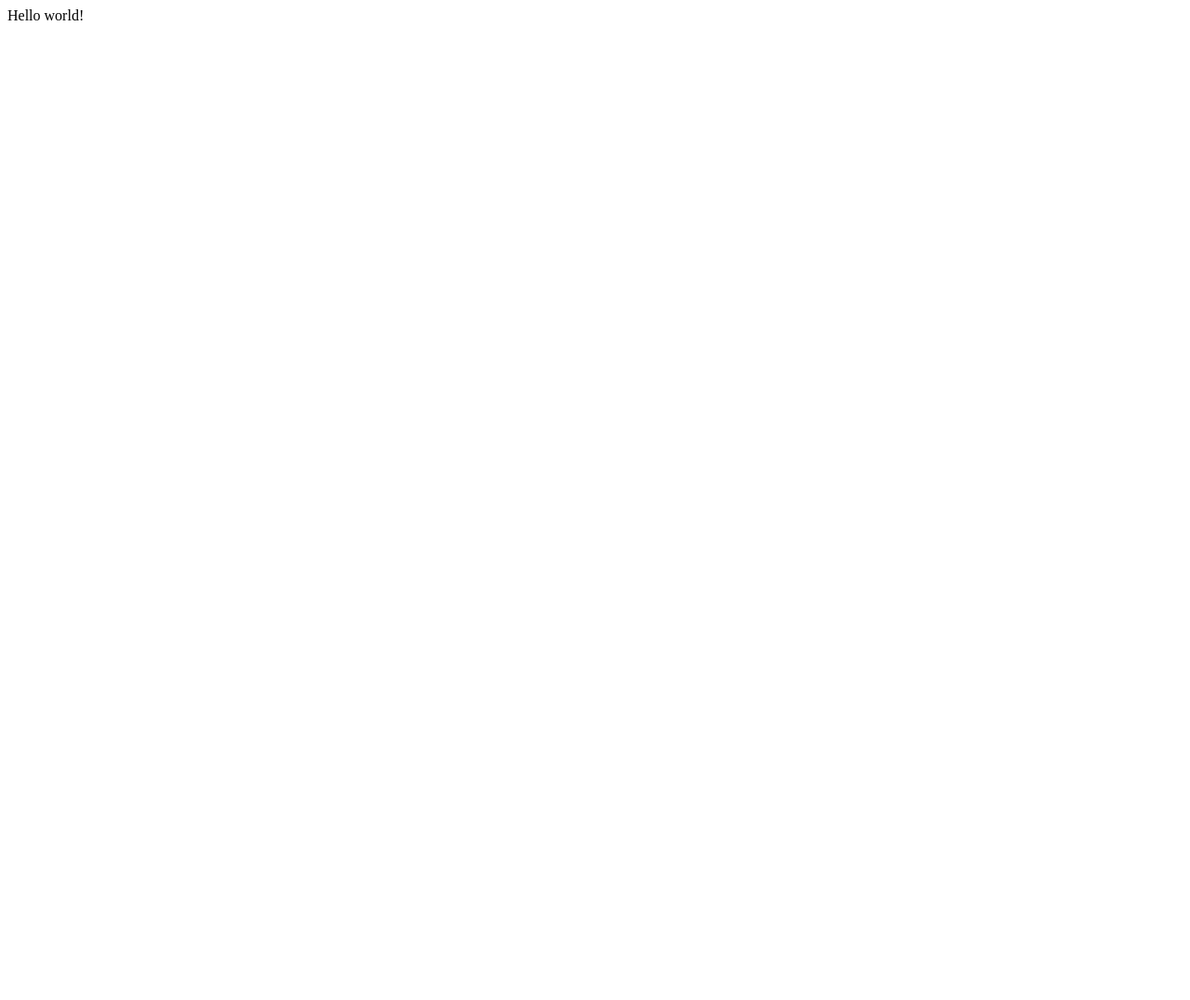
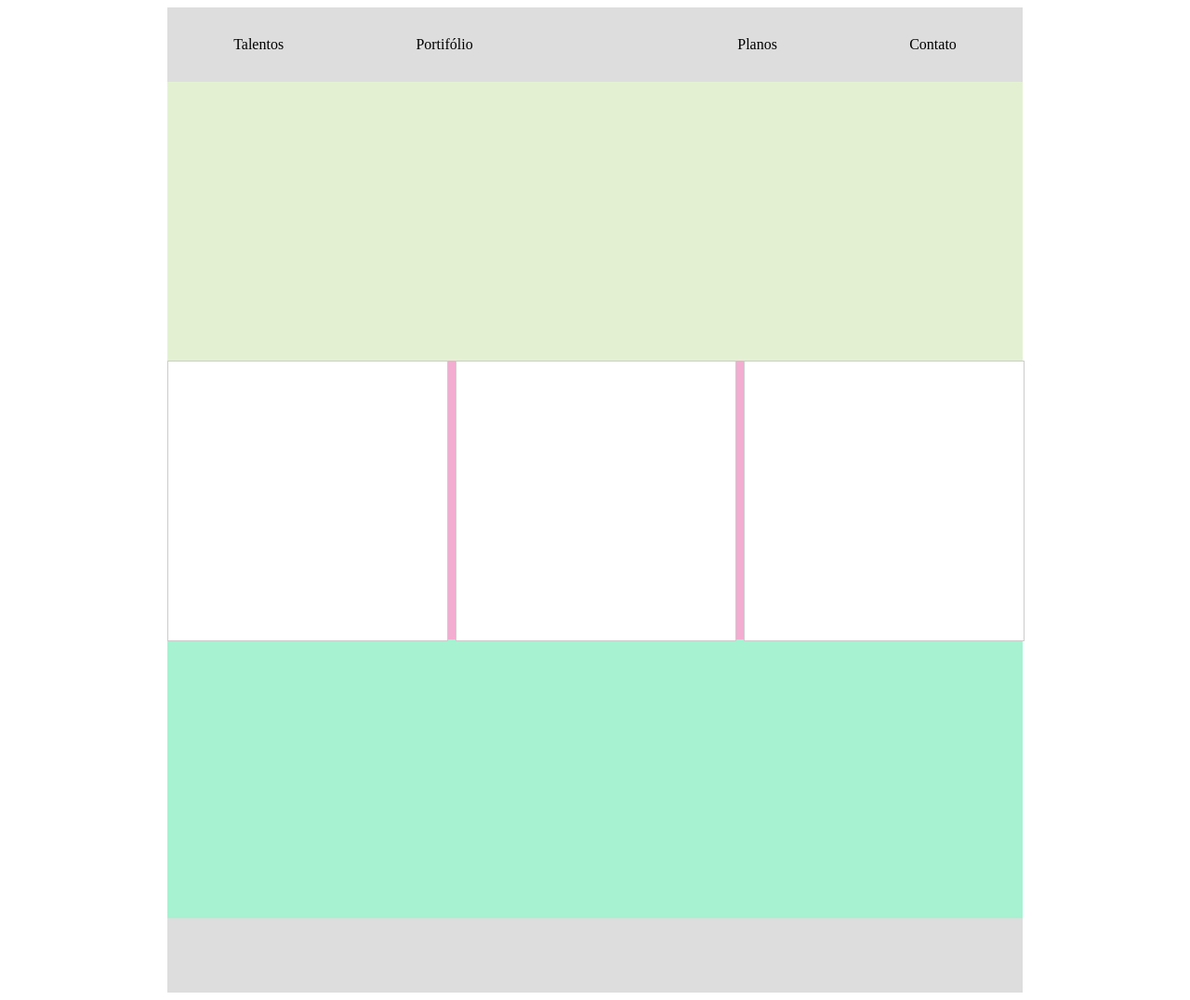
Before and after one commit to joeltonguerreiro/gatsby-hello-world, a Gatsby site: page / in a window 1280 px wide. Shown: the whole page at 93% size. Before the commit the page ends 800 px from the top, so only its background shows below. Built offline with nearby package versions, Linux system fonts and the light colour scheme; Gatsby itself is replaced by a stand-in of ours.

Commit message:
commit inicial

```diff
--- a/package.json
+++ b/package.json
@@ -16,7 +16,8 @@
   "dependencies": {
     "gatsby": "^2.19.7",
     "react": "^16.12.0",
-    "react-dom": "^16.12.0"
+    "react-dom": "^16.12.0",
+    "styled-components": "^5.0.0"
   },
   "devDependencies": {
     "prettier": "^1.19.1"
--- /dev/null
+++ b/src/components/clients.js
@@ -0,0 +1,33 @@
+import React from "react"
+import styled from "styled-components"
+
+
+const WrapperClients = styled.div`
+    width: 100%;
+    height: 100%;
+    display: grid;
+    grid-template-columns: 1fr 1fr 1fr;
+    grid-column-gap: 10px;
+
+`
+
+
+const Client = styled.div`
+    width: 100%;
+    height: 100%;
+    background-color: #fff;
+    border: 1px solid #ccc;
+
+    &:hover {
+        cursor: pointer;
+    }
+
+`
+
+export default () => (
+    <WrapperClients>
+        <Client></Client>
+        <Client></Client>
+        <Client></Client>
+    </WrapperClients>
+)
--- /dev/null
+++ b/src/components/footer.js
@@ -0,0 +1,16 @@
+import React from "react"
+
+import styled from "styled-components"
+
+const Footer = styled.div`
+    width: 100%;
+    display: flex;
+    align-items: center;
+    justify-content: space-around;
+    background-color: #ddd;
+    height: 80px;
+`
+
+export default () => (
+    <Footer></Footer>
+)
--- /dev/null
+++ b/src/components/header.js
@@ -0,0 +1,24 @@
+import React from "react"
+
+import styled from "styled-components"
+
+const Header = styled.div`
+    width: 100%;
+    display: flex;
+    align-items: center;
+    justify-content: space-around;
+    background-color: #ddd;
+    height: 80px;
+`
+
+export default () => (
+    <Header>
+        <div>Talentos</div>
+        <div>Portifólio</div>
+        <div>
+
+        </div>
+        <div>Planos</div>
+        <div>Contato</div>
+    </Header>
+)
--- /dev/null
+++ b/src/components/layout.js
@@ -0,0 +1,12 @@
+import React from "react"
+import styled from "styled-components"
+
+const Layout = styled.div`
+    margin: 0 auto;
+    max-width: 920px;
+    padding: 0 1rem;
+`
+
+export default ({ children }) => (
+    <Layout>{children}</Layout>
+)
--- /dev/null
+++ b/src/components/plans.js
@@ -0,0 +1,14 @@
+import React from "react"
+
+import styled from "styled-components"
+
+const Plans = styled.div`
+    height: 300px;
+    width: 100%;
+    background-color: #a6f2d1;
+
+`
+
+export default () => (
+    <Plans></Plans>
+)
--- /dev/null
+++ b/src/components/portfolio.js
@@ -0,0 +1,16 @@
+import React from "react"
+import styled from "styled-components"
+
+import Clients from "./clients"
+
+const Portfolio = styled.div`
+    height: 300px;
+    width: 100%;
+    background-color: #f2add1;
+`
+
+export default () => (
+    <Portfolio>
+        <Clients></Clients>
+    </Portfolio>
+)
--- /dev/null
+++ b/src/components/talents.js
@@ -0,0 +1,12 @@
+import React from "react"
+import styled from "styled-components"
+
+const Talents = styled.div`
+    height: 300px;
+    width: 100%;
+    background-color: #e3f1d2;
+`
+
+export default () => (
+    <Talents></Talents>
+)
--- a/src/pages/index.js
+++ b/src/pages/index.js
@@ -1,3 +1,21 @@
 import React from "react"
 
-export default () => <div>Hello world!</div>
+
+import Layout from "../components/layout"
+import Header from "../components/header"
+import Talents from "../components/talents"
+import Portfolio from "../components/portfolio"
+import Plans from "../components/plans"
+import Footer from "../components/footer"
+
+export default () =>
+<Layout>
+    <Header></Header>
+
+    <Talents></Talents>
+    <Portfolio></Portfolio>
+    <Plans></Plans>
+
+    <Footer></Footer>
+
+</Layout>
```
Also changed, not shown: 1 other file.
